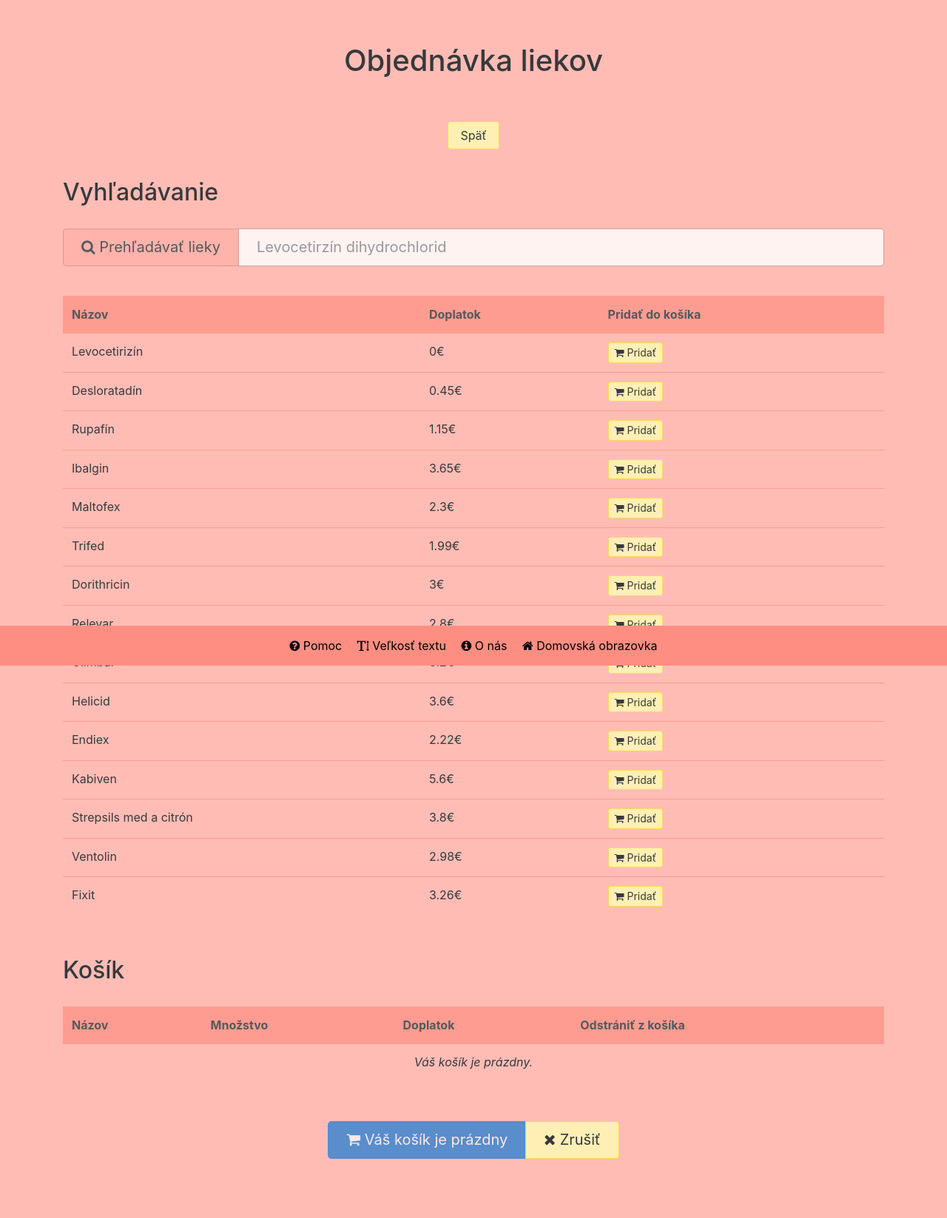
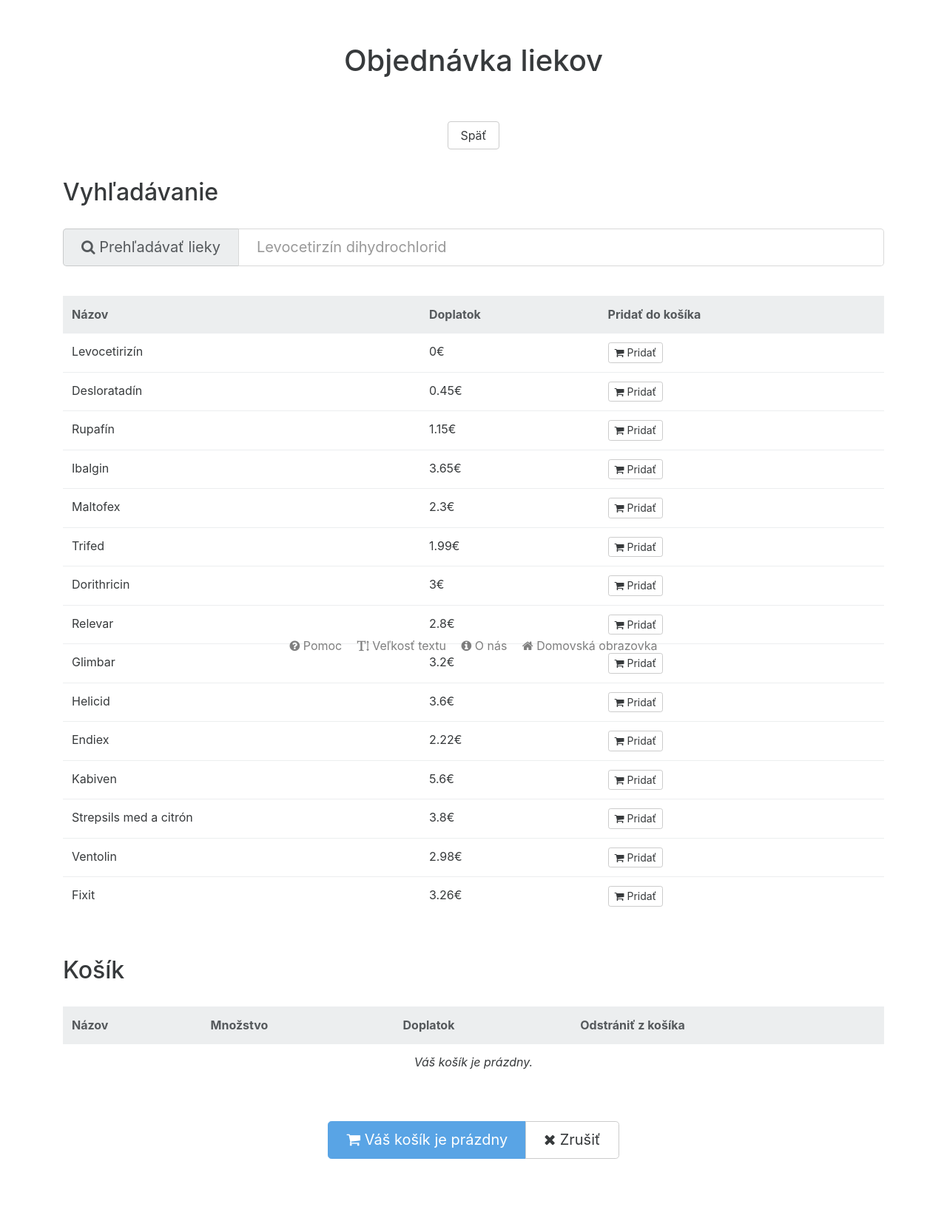
Before and after one commit to chuckeles/elder-assistant, a Jekyll site: the page built from medicine.html, in a window 1280 px wide. Shown: the whole page at 74% size. Built offline with Jekyll 4.4.1, drawn with Linux system fonts in a browser that asks for light colours.

Commit message:
Remove the theme, this will need a fix later

```diff
--- a/_layouts/page.html
+++ b/_layouts/page.html
@@ -16,7 +16,6 @@
         <link rel="stylesheet" href="{{ site.github.url }}/css/bootstrap.css">
         <link rel="stylesheet" href="{{ site.github.url }}/css/font-awesome.css">
         <link rel="stylesheet" href="{{ site.github.url }}/css/global.css">
-        <link rel="stylesheet" href="{{ site.github.url }}/css/theme.css">
 
         <!-- js -->
         <script src="{{ site.github.url }}/js/jquery.js"></script>
--- a/css/theme.scss
+++ /dev/null
@@ -1,45 +0,0 @@
----
----
-
-$main-color: #ffbcb5;
-$link-color: #ffefb4;
-
-body {
-    background-color: $main-color;
-}
-
-.bottom-nav {
-    background-color: darken($main-color, 10%);
-
-    .navbar-nav .nav-link {
-        color: #000;
-    }
-}
-
-.btn-secondary {
-    background-color: $link-color;
-    border-color: darken($link-color, 20%);
-}
-
-table.table thead.thead-default th {
-    background-color: darken($main-color, 7%);
-    border-bottom-color: darken($main-color, 7%);
-}
-
-table.table {
-    th, td {
-        border-top-color: darken($main-color, 7%);
-    }
-}
-
-table.table tbody + tbody {
-    border-top-color: darken($main-color, 7%);
-}
-
-.form-control {
-    background-color: lighten($main-color, 12%);
-}
-
-.input-group-addon {
-    background-color: darken($main-color, 2%);
-}
```
